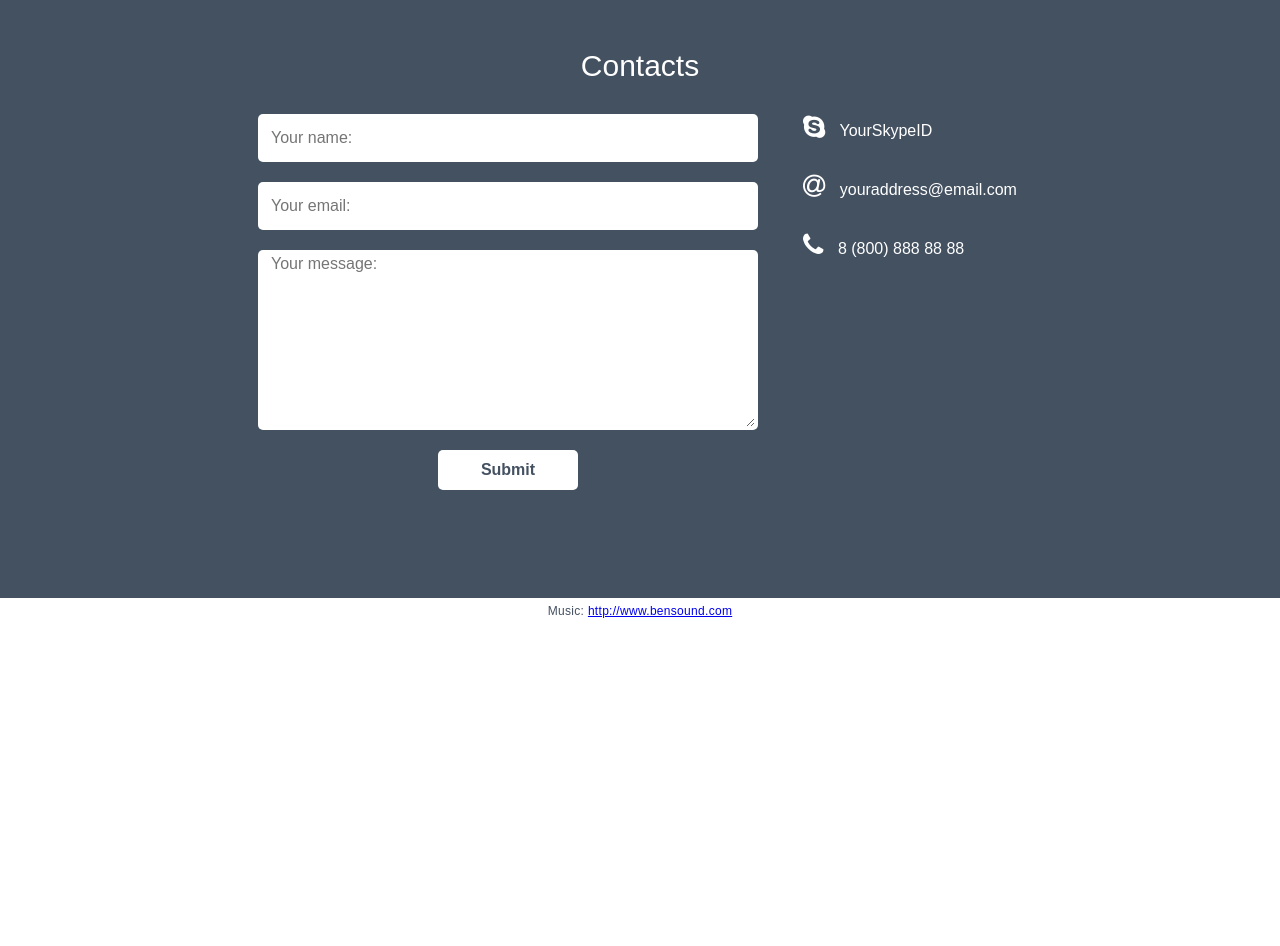
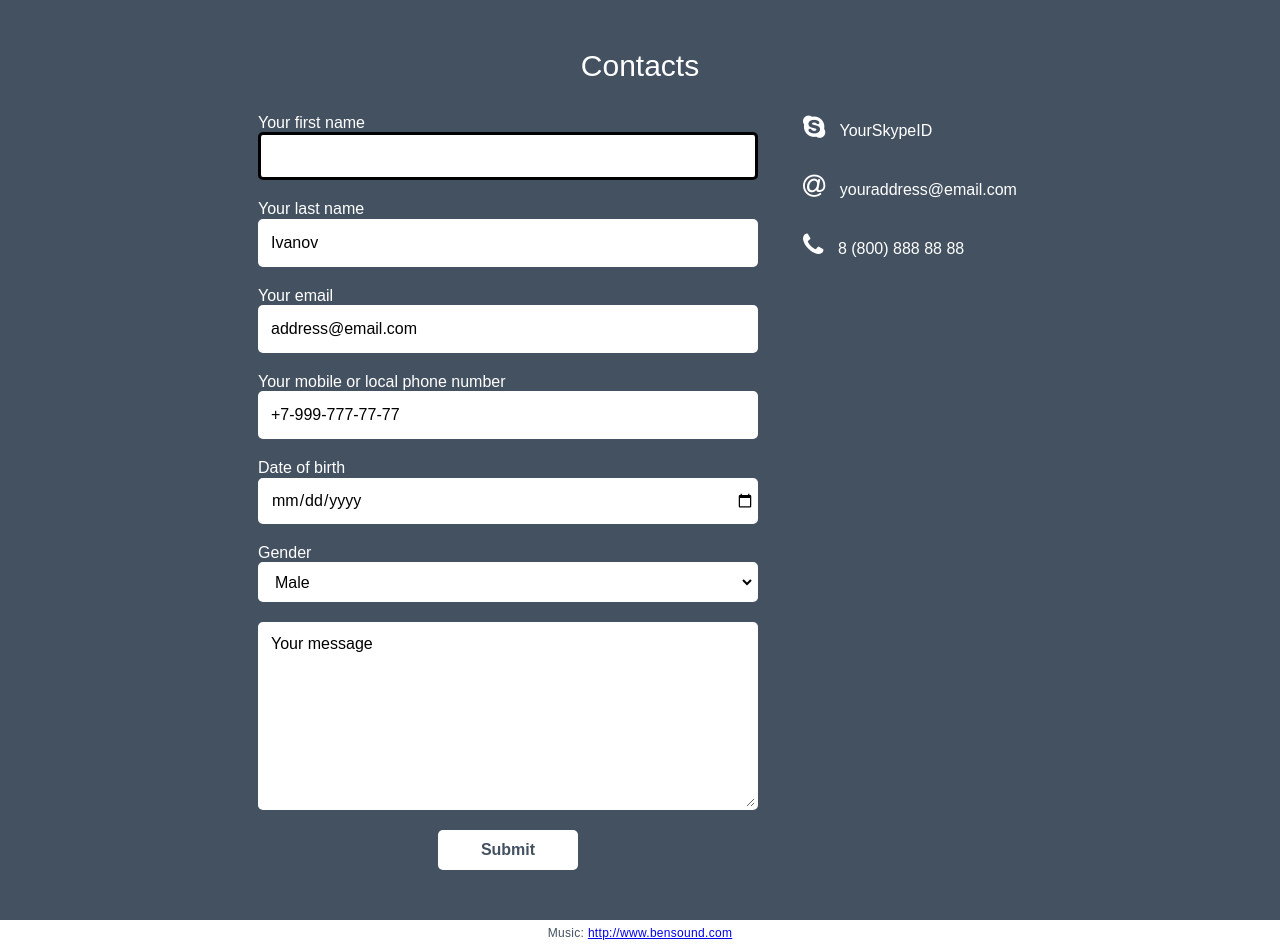
Before and after one commit to IgorKennyPavlov/Light_Template, a plain HTML site: page index.html in a window 1280 px wide. Shown: the part 3120-4066 px from the top of the page. Before the commit the page ends 3744 px from the top, so only its background shows below. Drawn offline with Linux system fonts and the light colour scheme.

Commit message:
New form

```diff
--- a/index.html
+++ b/index.html
@@ -215,9 +215,22 @@
 			<div class="contact-wrap">
 				<div class="form-wrap">
 					<form action="#">
-						<input class="form-field" type="text" placeholder="Your name:">
-						<input class="form-field" type="email" id="email" placeholder="Your email:">
-						<textarea class="form-field" placeholder="Your message:"></textarea>
+						<label for="firstName">Your first name</label>
+						<input class="form-field" type="text" id="firstName" placeholder="Ivan" autofocus required>
+						<label for="lastName">Your last name</label>
+						<input class="form-field" type="text" id="lastName" placeholder="Ivanov" required>
+						<label for="email">Your email</label>
+						<input class="form-field" type="email" id="email" placeholder="address@email.com" required pattern="\S+@[a-z]+(\.[a-z]+)+">
+						<label for="telephone">Your mobile or local phone number</label>
+						<input class="form-field" id="telephone" placeholder="+7-999-777-77-77" required pattern="[\d-()+]">
+						<label for="year">Date of birth</label>
+						<input class="form-field" type="date" id="year">
+						<label for="gender">Gender</label>
+						<select class="form-field" name="gender" id="gender">
+							<option value="male">Male</option>
+							<option value="female">Female</option>
+						</select>
+						<textarea class="form-field" placeholder="Your message"></textarea>
 						<input class="btn" type="submit" value="Submit">
 					</form>
 				</div>
--- a/styles/footer.less
+++ b/styles/footer.less
@@ -2,7 +2,6 @@ footer {
 	padding: 50px;
 	background-color: @dark;
 	color: #fff;
-	height: 500px;
 	.header {
 		text-align: center;
 		margin-bottom: 30px;
@@ -22,6 +21,9 @@ footer {
 				width: 500px;
 				display: flex;
 				flex-flow: column nowrap;
+				#firstName, #lastName {
+					text-transform: capitalize;
+				}
 				.form-field {
 					margin-bottom: 20px;
 					height: 40px;
@@ -32,10 +34,17 @@ footer {
 					background-color: #fff;
 					&:focus {
 						border: 3px solid darken(@dark, 90%);
+						&::-webkit-input-placeholder {
+							color: transparent;
+						}
+					}
+					&::-webkit-input-placeholder {
+						color: #000;
 					}
 				}
 				textarea.form-field {
 					height: 170px;
+					padding-top: 10px;
 				}
 				.btn {
 					margin:0 auto;
```
Also changed, not shown: styles/style.css, styles/style.min.css.
